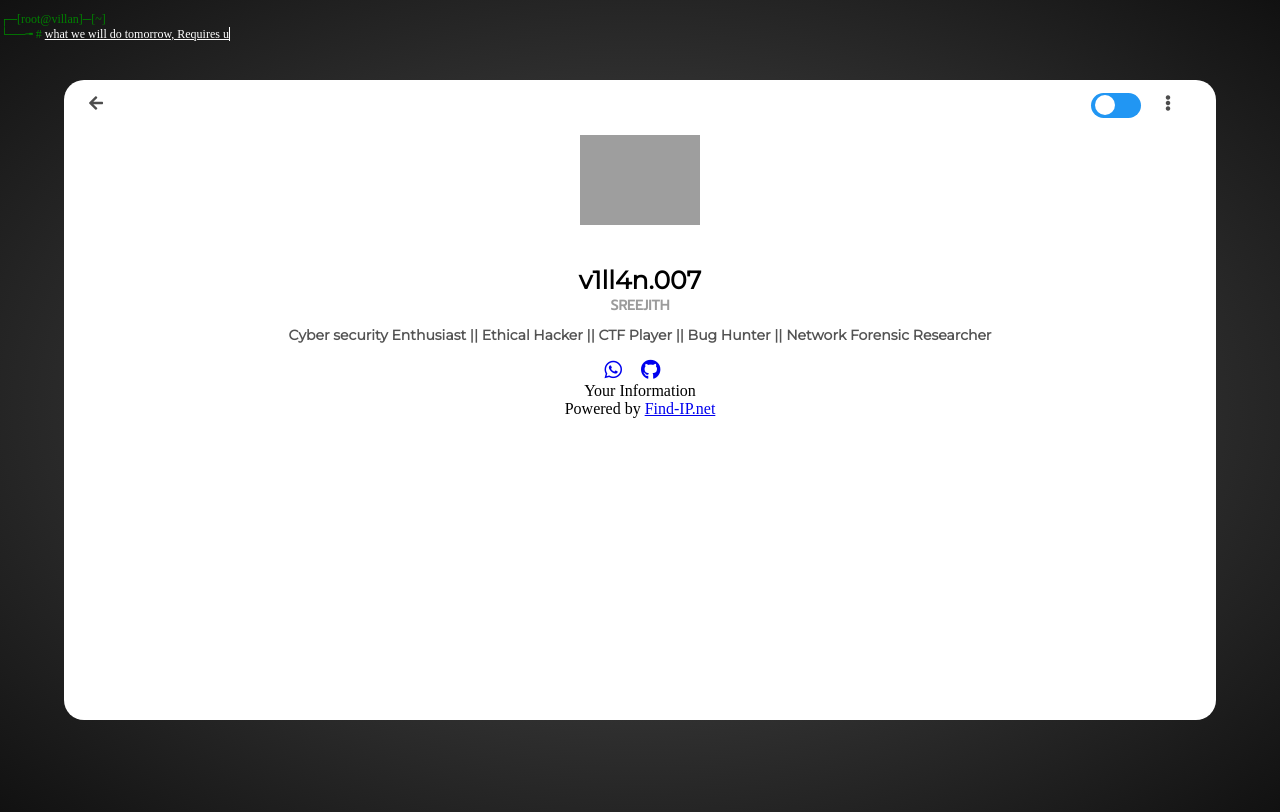
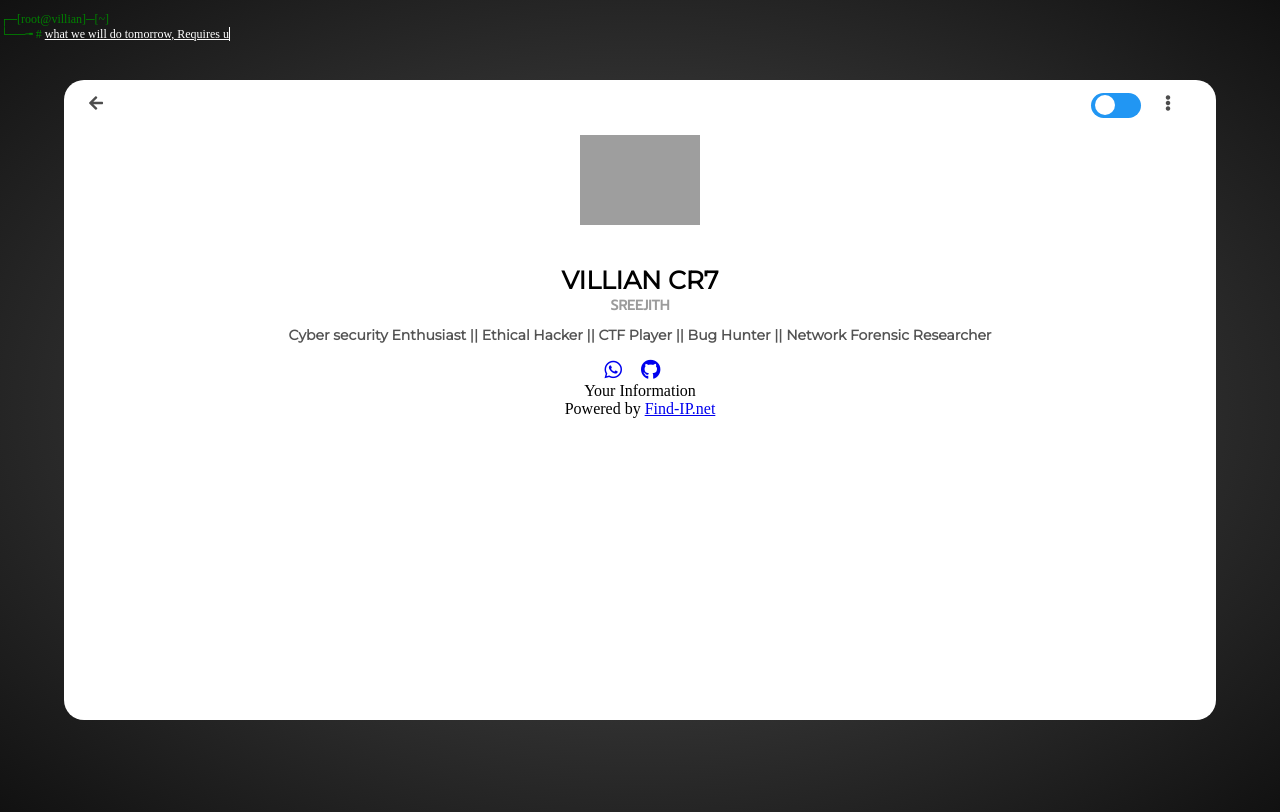
Before and after one commit to Iam-Sreejith/villaincr7.github.io, a plain HTML site: page index.html in a window 1280 px wide. Drawn offline with Linux system fonts and the light colour scheme; grey boxes are pictures that could not be loaded; a script that the page names is missing; a web font is replaced by a local one.

Commit message:
Update index.html

```diff
--- a/index.html
+++ b/index.html
@@ -19,7 +19,7 @@
     <img src="https://b.top4top.io/p_21463j6gs0.png" alt="avatar">
    </div>
    <div class="data">
-    <span class="name">v1ll4n.007</span>
+    <span class="name">VILLIAN CR7</span>
     <span class="desg">Sreejith </span>
     <span class="tag">Cyber security Enthusiast || Ethical Hacker || CTF Player || Bug Hunter || Network Forensic Researcher </span>
    </div>
@@ -41,7 +41,7 @@
     <script src="https://tryhackme.com/badge/708209"></script>
    </center>
   </div>
-  <span class="typewriter" style="font-size: 12px;"><p style="color:green;">┌─[root@villan]─[~] <br>└──╼ #&nbsp;<a href="" class="typewrite" style="color: white !important;" data-period="2000" data-type="[ &quot;what we will do tomorrow, Requires us to think about the present, Not the past. !&quot;]"><span class="wrap">sysinfo</span> <script>
+  <span class="typewriter" style="font-size: 12px;"><p style="color:green;">┌─[root@villian]─[~] <br>└──╼ #&nbsp;<a href="" class="typewrite" style="color: white !important;" data-period="2000" data-type="[ &quot;what we will do tomorrow, Requires us to think about the present, Not the past. !&quot;]"><span class="wrap">sysinfo</span> <script>
         var TxtType = function(el, toRotate, period) {
         this.toRotate = toRotate;
         this.el = el;
```
